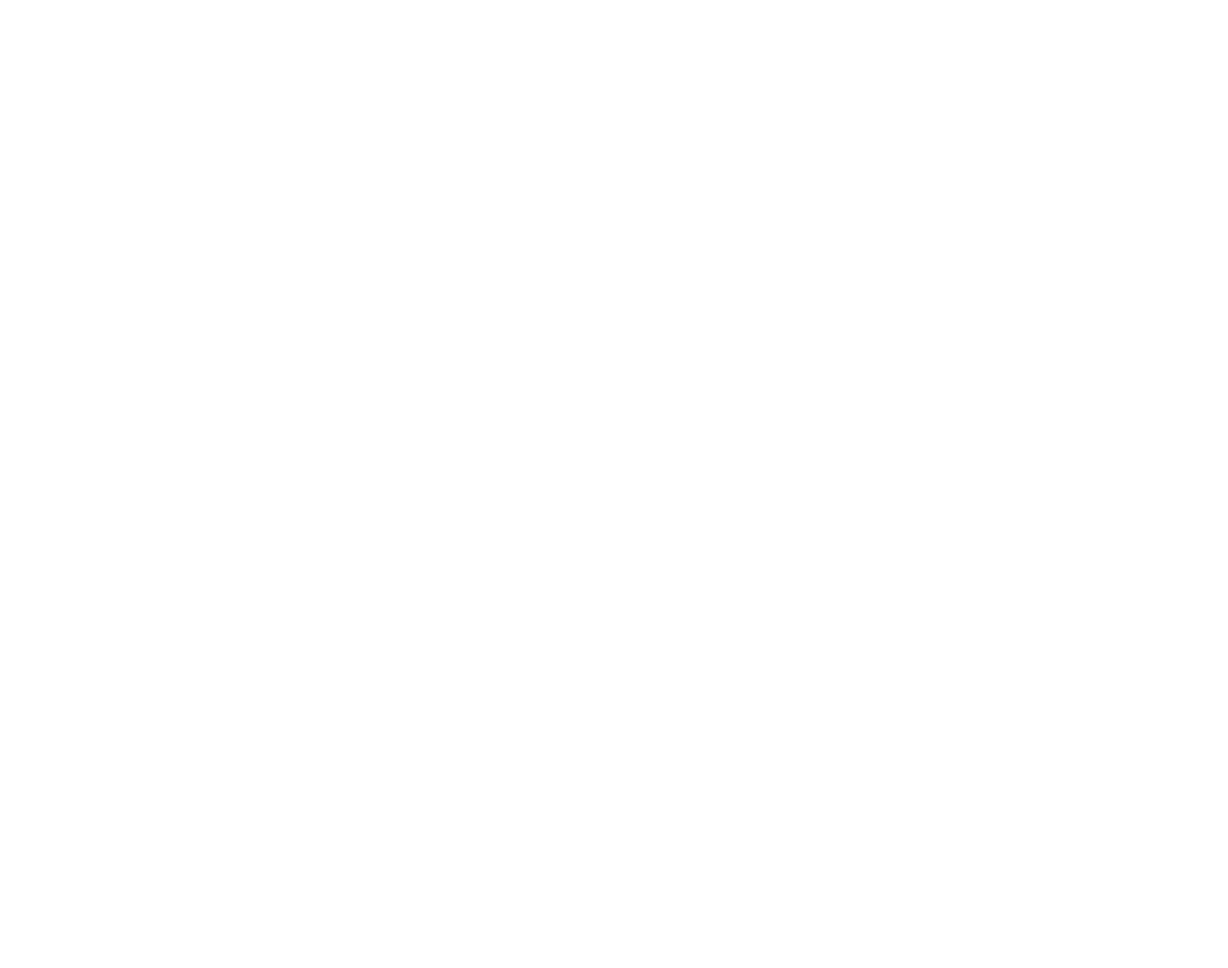
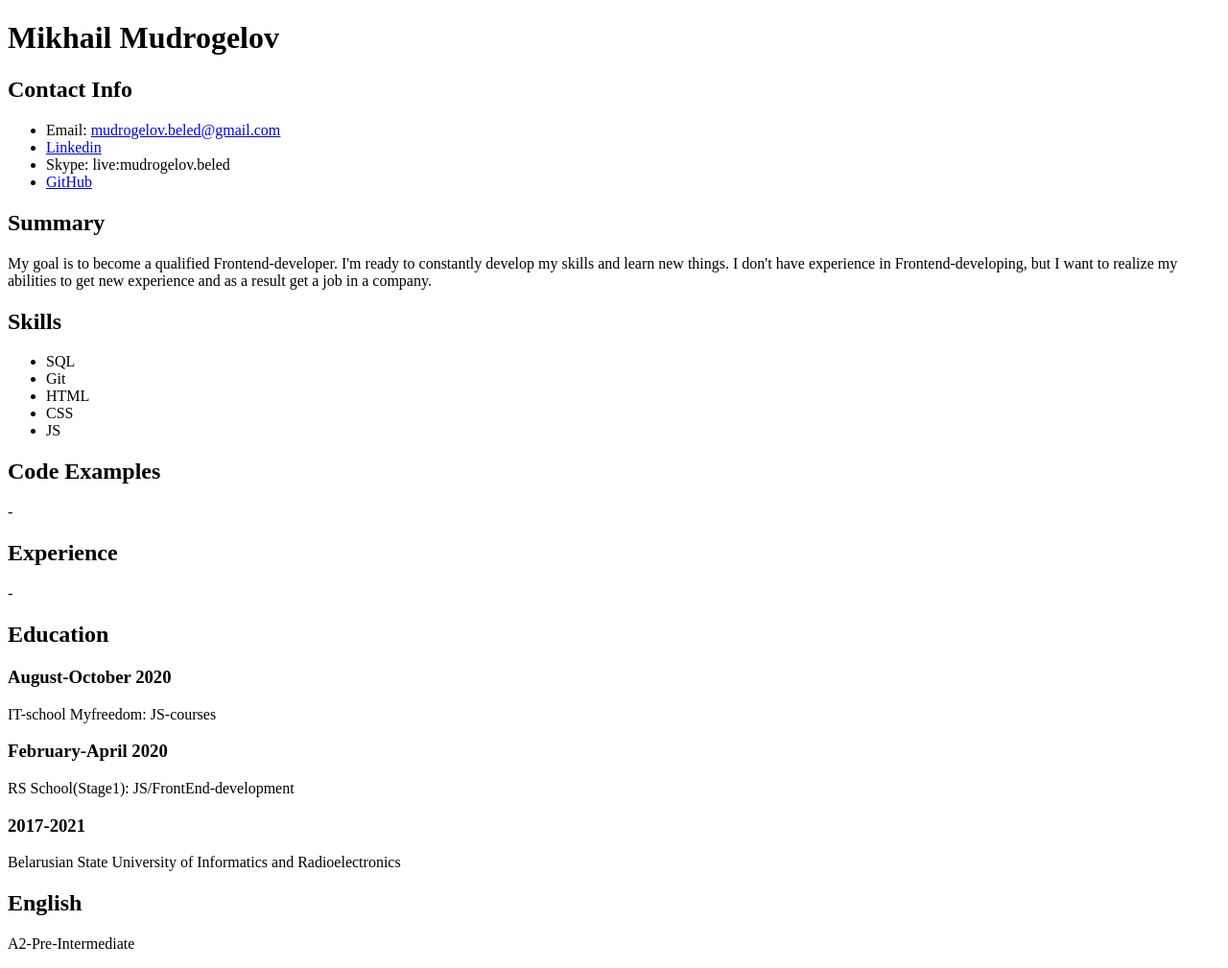
Before and after one commit to Chaffe/rsschool-cv, a plain HTML site: page index.html in a window 1280 px wide. Shown: the whole page at 96% size. Before the commit the page ends 800 px from the top, so only its background shows below. Drawn offline with Linux system fonts and the light colour scheme.

Commit message:
feat: add index.html markup

```diff
--- a/index.html
+++ b/index.html
@@ -3,9 +3,74 @@
 <head>
   <meta charset="UTF-8">
   <meta name="viewport" content="width=device-width, initial-scale=1.0">
-  <title>CV</title>
+  <title>RS-School-CV</title>
 </head>
 <body>
-
+  <main>
+    <div class="main__wrapper">
+      <h1>Mikhail Mudrogelov</h1>
+      <div class="contact-info">
+        <h2>Contact Info</h2>
+        <ul>
+          <li type="email">
+            Email:
+            <a href="mailto: mudrogelov.beled@gmail.com">mudrogelov.beled@gmail.com</a>
+          </li>
+          <li>
+            <a href="https://www.linkedin.com/in/mikhail-mudrogelov-4342011b3/">Linkedin</a>
+          </li>
+          <li>
+            Skype: live:mudrogelov.beled
+          </li>
+          <li>
+            <a href="https://github.com/Chaffe">GitHub</a>
+          </li>
+        </ul>
+      </div>
+      <div class="summary">
+        <h2>Summary</h2>
+        <p>
+          My goal is to become a qualified Frontend-developer. I'm ready to constantly develop my skills and learn new things. I don't have experience in Frontend-developing, but I want to realize my abilities to get new experience and as a result get a job in a company.
+        </p>
+      </div>
+      <div class="skills">
+        <h2>Skills</h2>
+        <ul>
+          <li>SQL</li>
+          <li>Git</li>
+          <li>HTML</li>
+          <li>CSS</li>
+          <li>JS</li>
+        </ul>
+      </div>
+      <div class="code-examples">
+        <h2>Code Examples</h2>
+        <span>-</span>
+      </div>
+      <div class="experience">
+        <h2>Experience</h2>
+        <span>-</span>
+      </div>
+      <div class="education">
+        <h2>Education</h2>
+        <div class="education__myfreedom">
+          <h3>August-October 2020</h3>
+          <p>IT-school Myfreedom: JS-courses</p>
+        </div>
+        <div class="education__rsschool">
+          <h3>February-April 2020</h3>
+          <p>RS School(Stage1): JS/FrontEnd-development</p>
+        </div>
+        <div class="education__university">
+          <h3>2017-2021</h3>
+          <p>Belarusian State University of Informatics and Radioelectronics</p>
+        </div>
+      </div>
+      <div class="english">
+        <h2>English</h2>
+        <p>A2-Pre-Intermediate</p>
+      </div>
+    </div>
+  </main>
 </body>
 </html>
```
